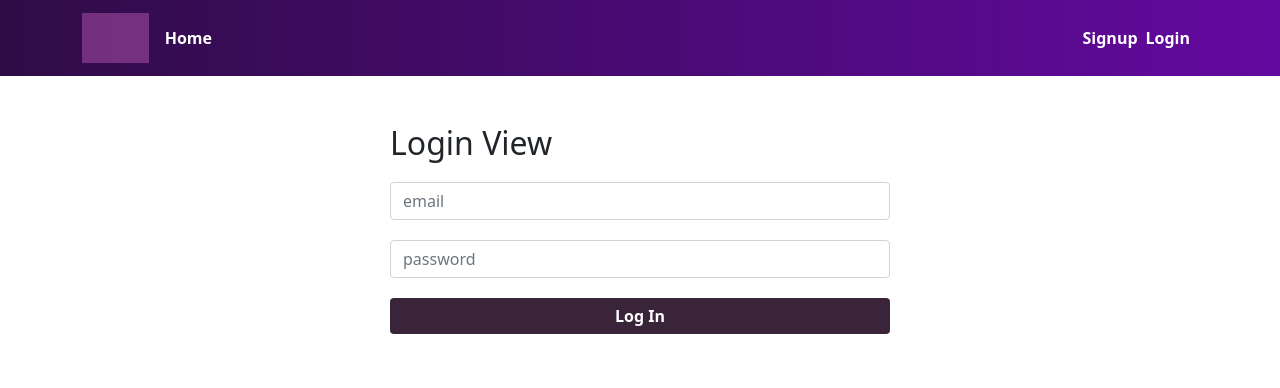
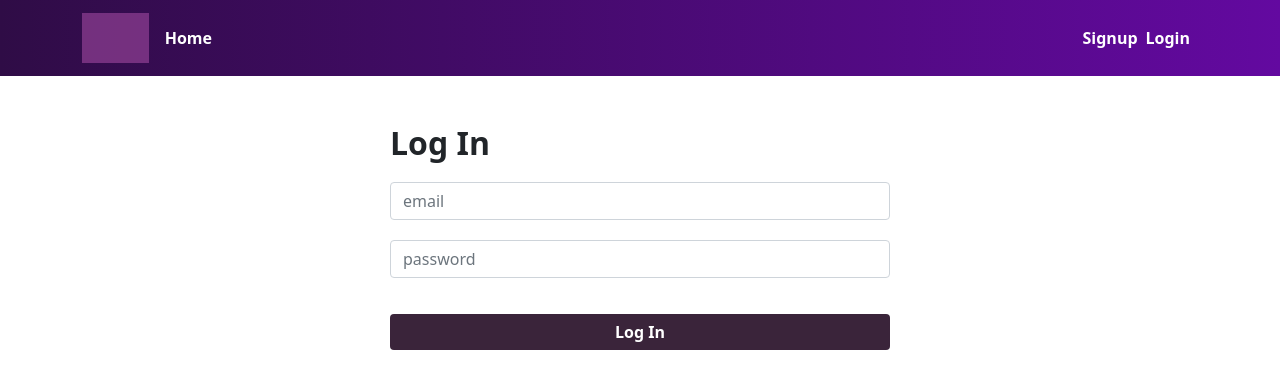
Before and after one commit to VictorListapad/bug_hunt_react, a React (Create React App) app: page /editPost/1 in a window 1280 px wide. Shown: the top 388 px of the page. Built offline with nearby package versions, Linux system fonts and the light colour scheme; no server answers; grey boxes are pictures that could not be loaded.

Commit message:
added form frontend validation

```diff
--- a/src/styles/commentcard/_commentcard.scss
+++ b/src/styles/commentcard/_commentcard.scss
@@ -2,8 +2,9 @@
   display: flex;
   justify-content: space-between;
   border: 1px solid lightgrey;
+  max-width: 100%;
   padding: 20px;
-  margin: 10px;
+  margin: 10px auto;
   border-radius: 5px;
   background-color: lightgrey;
 }
--- a/src/styles/postdetails/_postdetails.scss
+++ b/src/styles/postdetails/_postdetails.scss
@@ -4,15 +4,27 @@
   flex-direction: column;
 
   .tags {
+    min-width: 200px;
+    max-width: 1000px;
+    margin-left: 10px;
     border: 1px solid lightgrey;
     box-shadow: 0px 0px 5px lightgray;
     padding: 10px;
     border-radius: 5px;
   }
 
+  .codeBox {
+    padding: 20px;
+    min-width: 200px;
+    max-width: 1900px;
+    border-radius: 4px;
+    max-height: 100px;
+    min-height: 50px;
+    background-color: rgb(30, 8, 54);
+  }
+
   code {
     color: cyan;
-    background-color: rgb(30, 8, 54);
     padding: 20px;
   }
 
--- a/src/views/LoginView.js
+++ b/src/views/LoginView.js
@@ -1,60 +1,89 @@
-import { useContext, useState } from "react"
+import { useContext, useState } from "react";
 import { useNavigate } from "react-router";
-import { AuthContext } from "../context/AuthContext"
+import { AuthContext } from "../context/AuthContext";
+import { Button, Form } from "react-bootstrap";
 
 const LoginView = () => {
   const navigate = useNavigate();
   const { loginUser } = useContext(AuthContext);
+  const [validated, setValidated] = useState(false);
+  const [errors, setErros] = useState([]);
   const [user, setUser] = useState({
     password: "",
-    email: ""
-  })
+    email: "",
+  });
 
   const handleChange = (event) => {
     setUser({
       ...user,
-      [event.target.name]: event.target.value
-    })
-  }
+      [event.target.name]: event.target.value,
+    });
+  };
 
   const handleSubmit = async (event) => {
     event.preventDefault();
-    await loginUser(user);
+    const form = event.currentTarget;
+    if (form.checkValidity() === false) {
+      event.stopPropagation();
+      setValidated(true);
+      return;
+    }
+    const response = await loginUser(user);
+    if (response?.errors) {
+      setErros(response.errors);
+    }
     setUser({
       email: "",
-      password: ""
-    })
-    navigate("/")
-  }
+      password: "",
+    });
+    navigate("/");
+  };
 
   return (
     <div className="container mt-5">
-      <form className="form">
-        <h2>Login View</h2>
-        <input
+      <Form
+        className="form"
+        onSubmit={handleSubmit}
+        noValidate
+        validated={validated}
+      >
+        <h2>
+          <strong>Log In</strong>
+        </h2>
+        <Form.Group>
+          <Form.Control
+            value={user.email}
+            onChange={handleChange}
             name="email"
             value={user.email}
-          onChange={handleChange}
-          className="form-control"
-          type="text"
+            required
+            type="email"
             placeholder="email"
           />
-        <input
+          <Form.Control.Feedback type="invalid">
+            Email is Required
+          </Form.Control.Feedback>
+        </Form.Group>
+        <Form.Group>
+          <Form.Control
             name="password"
             value={user.password}
             onChange={handleChange}
             className="form-control"
+            required
             type="password"
             placeholder="password"
           />
-        <button
-          onClick={handleSubmit}
-          className="form-control btn btn-outline-dark"
-          >Log In
-        </button>
-      </form>
+          <Form.Control.Feedback type="invalid">
+            Password is Required
+          </Form.Control.Feedback>
+        </Form.Group>
+        <Button className="form-control mt-3" type="submit">
+          Log In
+        </Button>
+      </Form>
     </div>
-  )
-}
+  );
+};
 
-export default LoginView
+export default LoginView;
--- a/src/views/PostDetailView.js
+++ b/src/views/PostDetailView.js
@@ -63,7 +63,7 @@ const PostDetailView = () => {
     <div className="container mt-5 postDetails">
       <h2>{singlePost.title}</h2>
       <div className="row">
-        <div className="col-8 mt-4">
+        <div className="col-lg-12 col-12 my-4 codeBox">
           <code>{singlePost.content}</code>
         </div>
         <div style={{ minHeight: 80 }} className="col-4 tags mt-2">
@@ -89,11 +89,12 @@ const PostDetailView = () => {
           func={handleSubmit}
         />
         {comments?.map((comment) => (
-          <CommentCard
-            key={comment._id}
-            func={() => handleDelete(comment)}
-            comment={comment}
-          />
+          <div key={comment._id}>
+            <CommentCard
+              func={() => handleDelete(comment)}
+              comment={comment}
+            />
+          </div>
         ))}
       </div>
     </div>
--- a/src/views/SignupView.js
+++ b/src/views/SignupView.js
@@ -1,15 +1,18 @@
 import { useContext, useState } from "react";
+import { Button, Form } from "react-bootstrap";
 import { useNavigate } from "react-router";
 import { AuthContext } from "../context/AuthContext";
 
 const SignupView = () => {
   const navigate = useNavigate();
   const { signUpUser } = useContext(AuthContext);
+  const [validated, setValidated] = useState(false);
+  const [errors, setErros] = useState([]);
   const [user, setUser] = useState({
-    name: '',
-    email: '',
-    password: ''
-  })
+    name: "",
+    email: "",
+    password: "",
+  });
 
   const handleChange = (event) => {
     setUser({
@@ -20,49 +23,79 @@ const SignupView = () => {
 
   const handleSubmit = async (event) => {
     event.preventDefault();
-    await signUpUser({
-      name: user.name,
-      email: user.email,
-      password: user.password,
+    const form = event.currentTarget;
+    if (form.checkValidity() === false) {
+      event.stopPropagation();
+      setValidated(true);
+      return;
+    }
+    const response = await signUpUser(user);
+    if (response?.errors) {
+      setErros(response.errors);
+    }
+    setUser({
+      name: "",
+      email: "",
+      password: "",
     });
     navigate("/");
   };
 
   return (
     <div className="container mt-5">
-      <form className="form">
-        <h2>Sign Up</h2>
-        <input
+      <Form
+        className="form"
+        onSubmit={handleSubmit}
+        noValidate
+        validated={validated}
+      >
+        <h2 style={{ fontWeight: "bold" }}>Sign Up</h2>
+        <Form.Group>
+          <Form.Control
+            value={user.name}
+            onChange={handleChange}
             name="name"
             value={user.name}
-          onChange={handleChange}
-          className="form-control"
+            required
             type="text"
             placeholder="name"
           />
-        <input
+          <Form.Control.Feedback type="invalid">
+            Name is Required
+          </Form.Control.Feedback>
+        </Form.Group>
+        <Form.Group>
+          <Form.Control
+            value={user.email}
+            onChange={handleChange}
             name="email"
             value={user.email}
-          onChange={handleChange}
-          className="form-control"
+            required
             type="email"
             placeholder="email"
           />
-        <input
+          <Form.Control.Feedback type="invalid">
+            Email is Required
+          </Form.Control.Feedback>
+        </Form.Group>
+        <Form.Group>
+          <Form.Control
             name="password"
             value={user.password}
             onChange={handleChange}
             className="form-control"
+            required
             type="password"
             placeholder="password"
           />
-        <button
-          onClick={handleSubmit}
-          className="form-control btn btn-outline-dark"
-        >
-          Sign Up
-        </button>
-      </form>
+          <Form.Control.Feedback type="invalid">
+            Password is Required
+          </Form.Control.Feedback>
+        </Form.Group>
+        <Button className="form-control mt-3" type="submit">
+          Log In
+        </Button>
+      </Form>
     </div>
   );
 };
```
Lines whose indentation alone changed are shown as unchanged.
